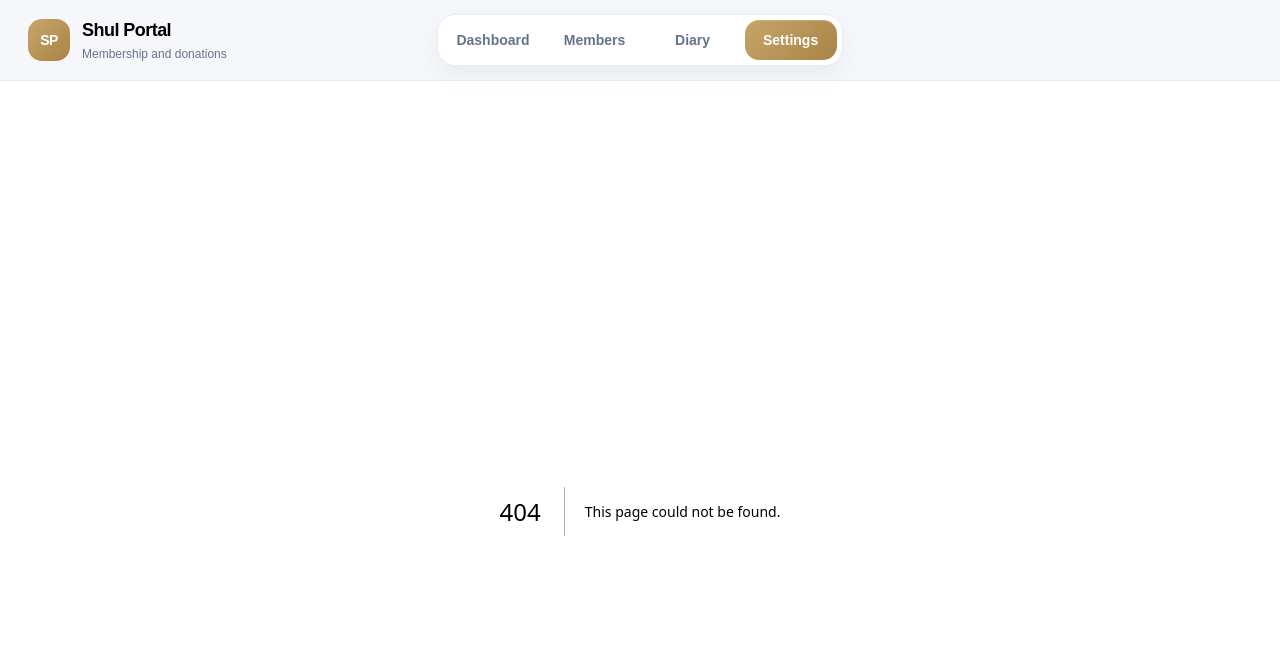
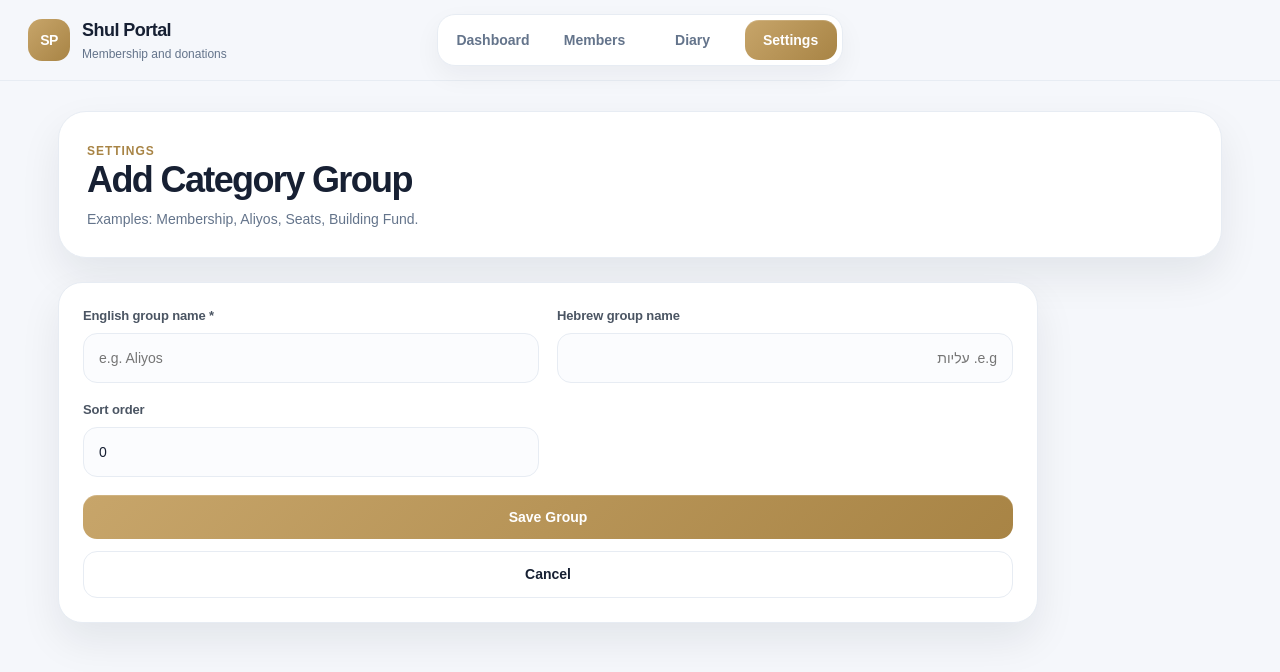
Before and after one commit to gersonberger-lab/shul-membership-portal, a Next.js app: page /settings/categories/new-group in a window 1280 px wide. Before the commit this address had no page. Shown: the top 672 px of the page. Built offline with nearby package versions, Linux system fonts and the light colour scheme; no server answers.

Commit message:
Add charge category group creation form

```diff
--- /dev/null
+++ b/app/settings/categories/new-group/page.tsx
@@ -0,0 +1,105 @@
+"use client";
+
+import { useState } from "react";
+import { supabase } from "../../../../lib/supabase";
+import { useRouter } from "next/navigation";
+
+export default function NewCategoryGroupPage() {
+  const router = useRouter();
+  const [saving, setSaving] = useState(false);
+
+  const [form, setForm] = useState({
+    name_en: "",
+    name_he: "",
+    sort_order: "0",
+  });
+
+  const handleChange = (e: any) => {
+    setForm({ ...form, [e.target.name]: e.target.value });
+  };
+
+  const handleSubmit = async (e: any) => {
+    e.preventDefault();
+
+    if (!form.name_en.trim()) {
+      alert("Please enter a group name.");
+      return;
+    }
+
+    setSaving(true);
+
+    const { error } = await supabase.from("charge_category_groups").insert([
+      {
+        name_en: form.name_en.trim(),
+        name_he: form.name_he.trim() || null,
+        sort_order: Number(form.sort_order || 0),
+        active: true,
+      },
+    ]);
+
+    setSaving(false);
+
+    if (error) {
+      alert("Error: " + error.message);
+    } else {
+      router.push("/settings/categories");
+    }
+  };
+
+  return (
+    <>
+      <section className="hero">
+        <span className="eyebrow">Settings</span>
+        <h1>Add Category Group</h1>
+        <p>Examples: Membership, Aliyos, Seats, Building Fund.</p>
+      </section>
+
+      <section className="card form-card">
+        <form className="form-grid" onSubmit={handleSubmit}>
+          <div className="form-field">
+            <label>English group name *</label>
+            <input
+              name="name_en"
+              value={form.name_en}
+              onChange={handleChange}
+              placeholder="e.g. Aliyos"
+              required
+            />
+          </div>
+
+          <div className="form-field">
+            <label>Hebrew group name</label>
+            <input
+              name="name_he"
+              value={form.name_he}
+              onChange={handleChange}
+              placeholder="e.g. עליות"
+              dir="rtl"
+              lang="he"
+            />
+          </div>
+
+          <div className="form-field">
+            <label>Sort order</label>
+            <input
+              name="sort_order"
+              type="number"
+              value={form.sort_order}
+              onChange={handleChange}
+            />
+          </div>
+
+          <div className="form-field full" style={{ display: "flex", gap: 12, flexWrap: "wrap" }}>
+            <button type="submit" disabled={saving}>
+              {saving ? "Saving..." : "Save Group"}
+            </button>
+
+            <a className="button secondary" href="/settings/categories">
+              Cancel
+            </a>
+          </div>
+        </form>
+      </section>
+    </>
+  );
+}
```
